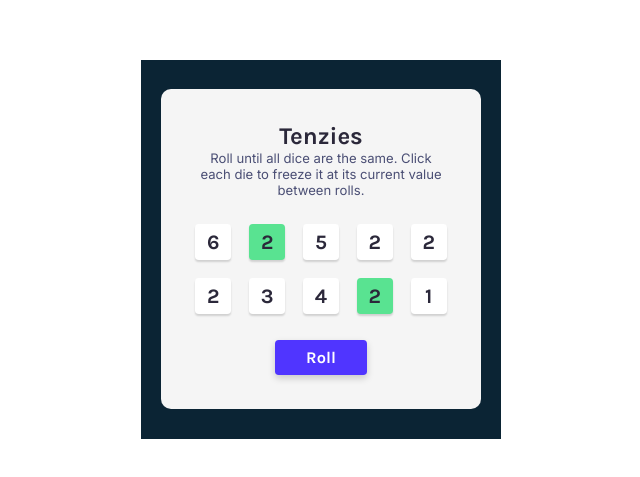
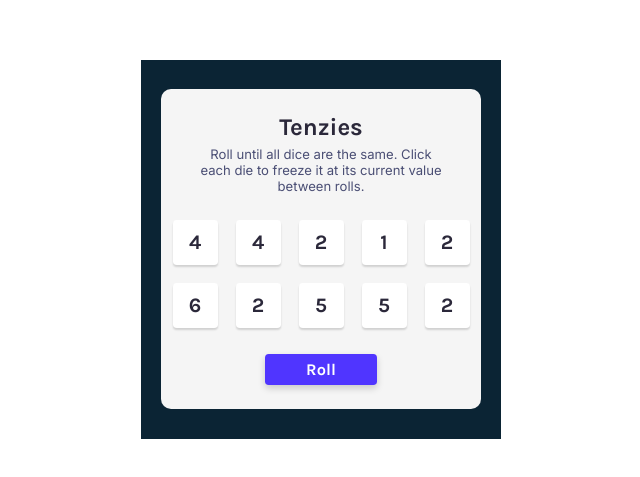
Before and after one commit to killy10o10/tenzies, a React (Vite) app: page / in a window 1280 px wide. Shown: the part 151-628 px from the top of the page, without its empty margins (319-959 px from the left). Built offline with nearby package versions, Linux system fonts and the light colour scheme.

Commit message:
Generate dice numbers dynamically

```diff
--- a/src/App.css
+++ b/src/App.css
@@ -5,7 +5,7 @@
   margin: 0;
   padding: 0;
   box-sizing: border-box;
-  color: #2B283A;
+  color: #2b283a;
   font-family: 'Karla', sans-serif;
 }
 .title {
@@ -24,7 +24,8 @@ p {
   font-size: 13.1072px;
   font-family: 'Inter', sans-serif;
   line-height: 16px;
-  color: #4A4E74;
+  color: #4a4e74;
+  margin-top: 5px;
 }
 
 .board {
@@ -32,7 +33,7 @@ p {
   width: 360px;
   display: flex;
   align-items: center;
-  background-color: #0B2434;
+  background-color: #0b2434;
   padding: 20px;
 }
 
@@ -43,47 +44,46 @@ p {
   display: flex;
   flex-direction: column;
   align-items: center;
-  /* justify-content: center; */
+  justify-content: center;
   border-radius: 10px;
   text-align: center;
   padding: 33px;
 }
 
 .dice-container {
-  display: flex;
-  align-items: center;
-  justify-content: center;
   gap: 18px;
-  flex-wrap: wrap;
+  display: grid;
+  grid-template: auto auto / repeat(5, 1fr);
   margin-block: 26px;
 }
 
 .dice {
-  background: #FFFFFF;
+  background: #ffffff;
   box-shadow: 0px 2px 2px rgba(0, 0, 0, 0.15);
   border-radius: 3.81277px;
   font-size: 20.5889px;
   font-weight: 700;
-  width: 35.84px;
-  height: 35.84px;
+  width: 45px;
+  height: 45px;
   display: flex;
   align-items: center;
   justify-content: center;
+  cursor: pointer;
 }
 
 .button {
   all: unset;
-background: #5035FF;
+  background: #5035ff;
   box-shadow: 0px 3.2px 7.68px rgba(0, 0, 0, 0.18);
   border-radius: 3.81277px;
   font-weight: 700;
-color: #FFFFFF;
+  color: #ffffff;
   font-weight: 700;
   font-size: 16.384px;
   line-height: 19px;
-width: 92.16px;
-height: 35.84px;
-transition: all .4s;
+  padding: 6.4px 21.12px;
+  width: 70px;
+  transition: all 0.4s;
   cursor: pointer;
 }
 
@@ -92,5 +92,5 @@ cursor: pointer;
 }
 
 .green {
-  background-color: #59E391;
+  background-color: #59e391;
 }
--- a/src/components/Dice.jsx
+++ b/src/components/Dice.jsx
@@ -1,40 +1,29 @@
+import { useState } from 'react';
+
 const Dice = () => {
+  const allNewDice = () => {
+    const diceArray = [];
+    for (let i = 0; i < 10; i++) {
+      diceArray.push(Math.ceil(Math.random() * 6));
+    }
+    return diceArray;
+  };
+
+  const [numbers, setNumbers] = useState(allNewDice());
+
+  const die = numbers.map((element, index) => {
+    return (
+      <span className="dice" key={index}>
+        {element}
+      </span>
+    );
+  });
+
   return (
     <>
-      <div className="dice-container">
-        <span className="dice">
-          6
-        </span>
-        <span className="dice green">
-          2
-        </span>
-        <span className="dice">
-          5
-        </span>
-        <span className="dice">
-          2
-        </span>
-        <span className="dice">
-          2
-        </span>
-        <span className="dice">
-          2
-        </span>
-        <span className="dice">
-          3
-        </span>
-        <span className="dice">
-          4
-        </span>
-        <span className="dice green">
-          2
-        </span>
-        <span className="dice">
-          1
-        </span>
-      </div>
+      <div className="dice-container">{die}</div>
     </>
-  )
-}
+  );
+};
 
 export default Dice;
--- a/src/main.jsx
+++ b/src/main.jsx
@@ -1,9 +1,5 @@
-import React from 'react'
-import ReactDOM from 'react-dom/client'
-import App from './App'
+import React from 'react';
+import ReactDOM from 'react-dom/client';
+import App from './App';
 
-ReactDOM.createRoot(document.getElementById('root')).render(
-  <React.StrictMode>
-    <App />
-  </React.StrictMode>,
-)
+ReactDOM.createRoot(document.getElementById('root')).render(<App />);
```
Also changed, not shown: src/App.jsx (+4 -5 lines), src/components/TenziBoard.jsx (+5 -6 lines). Lines whose indentation alone changed are shown as unchanged.
